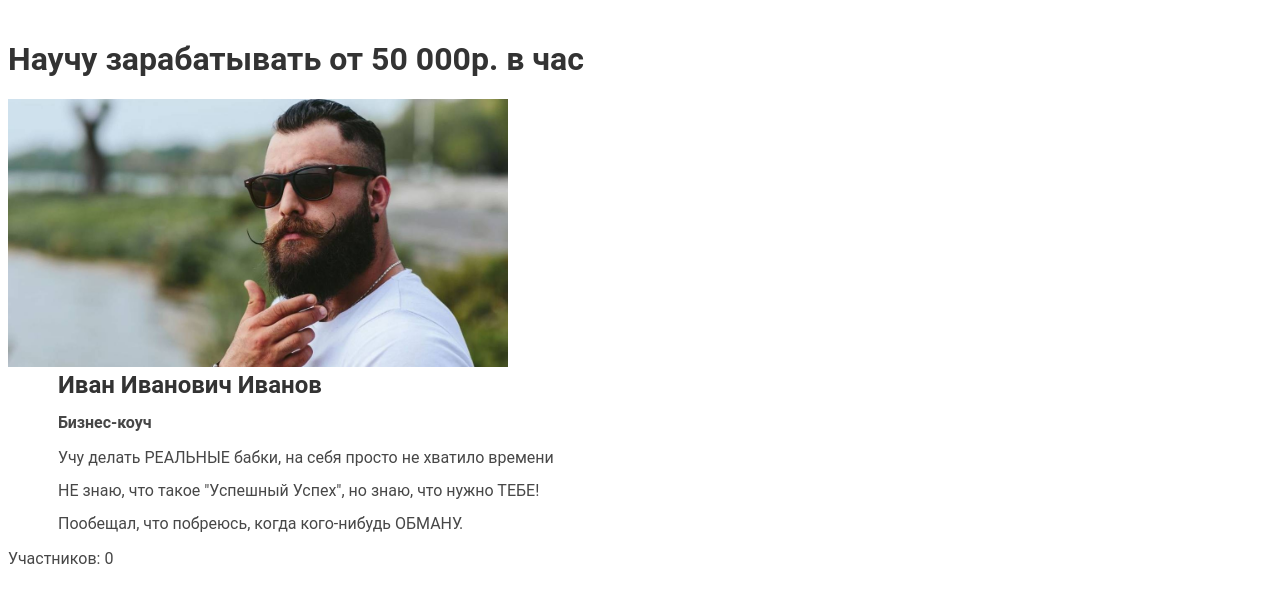
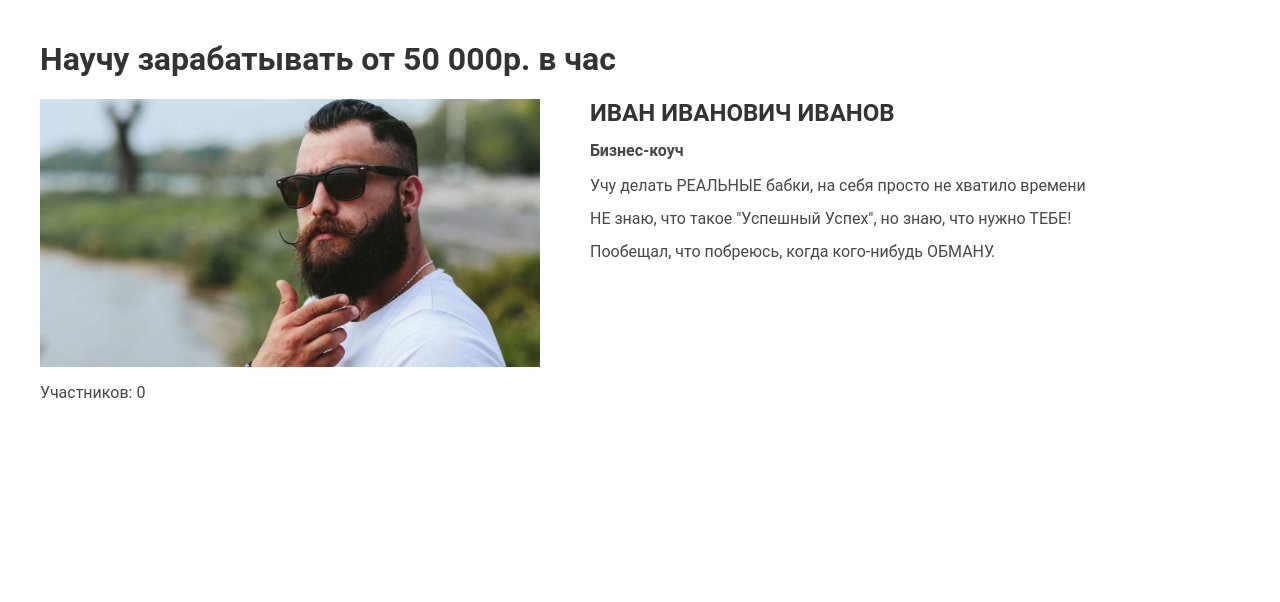
Before and after one commit to eishinkina/usercard, a Vue app: page / in a window 1280 px wide. Shown: the top 602 px of the page. Built offline with nearby package versions, Linux system fonts and the light colour scheme.

Commit message:
Refactor UserCard component to display full name in uppercase

```diff
--- a/src/components/UserCard.vue
+++ b/src/components/UserCard.vue
@@ -1,14 +1,21 @@
 <template>
+  <div class="conatiner">
     <div class="user-card">
       <h1>Научу зарабатывать от 50 000р. в час</h1>
-    <div class="main-information">
+      <div class="main-information flex">
         <img src="../assets/images/коуч.jpg" width="500px" />
         <div class="info">
-        <h2>{{ firstName + " " + secondName + " " + lastName }}</h2>
+          <h2>
+            {{ fullName }}
+          </h2>
           <strong>Бизнес-коуч</strong>
           <ul class="list">
-          <li>Учу делать РЕАЛЬНЫЕ бабки, на себя просто не хватило времени</li>
-          <li>НЕ знаю, что такое "Успешный Успех", но знаю, что нужно ТЕБЕ!</li>
+            <li>
+              Учу делать РЕАЛЬНЫЕ бабки, на себя просто не хватило времени
+            </li>
+            <li>
+              НЕ знаю, что такое "Успешный Успех", но знаю, что нужно ТЕБЕ!
+            </li>
             <li>Пообещал, что побреюсь, когда кого-нибудь ОБМАНУ.</li>
           </ul>
         </div>
@@ -16,6 +23,7 @@
       <p>Участников: 0</p>
       <ul></ul>
       <!-- input type text -->
+    </div>
   </div>
 </template>
 
@@ -27,6 +35,11 @@ export default {
       secondName: "Иванович",
       lastName: "Иванов",
     };
+  },
+  computed: {
+    fullName() {
+      return `${this.firstName.toUpperCase()} ${this.secondName.toUpperCase()} ${this.lastName.toUpperCase()}`;
+    },
   },
 };
 </script>
```
Lines whose indentation alone changed are shown as unchanged.
